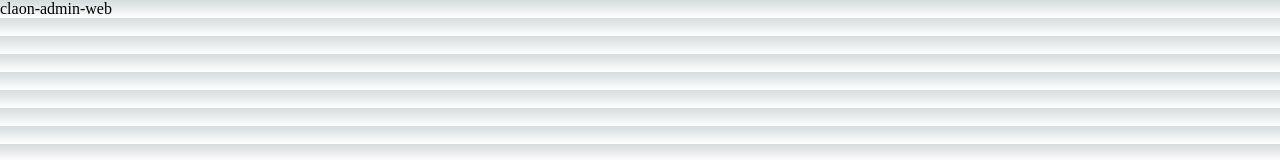
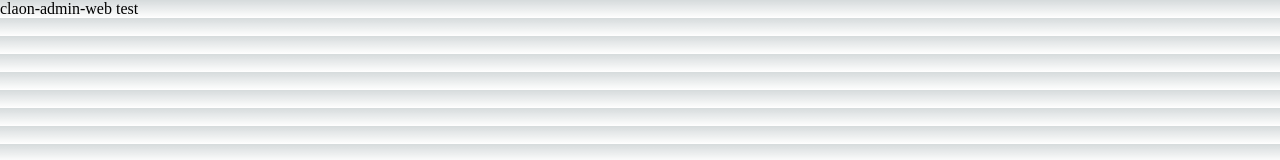
Before and after one commit to Co-Laon/claon-admin-web, a Next.js app: page / in a window 1280 px wide. Shown: the top 160 px of the page. Built offline with nearby package versions, Linux system fonts and the light colour scheme.

Commit message:
chore: 배포 테스트

```diff
--- a/src/pages/_app.tsx
+++ b/src/pages/_app.tsx
@@ -2,5 +2,5 @@ import "@/styles/globals.css";
 import type { AppProps } from "next/app";
 
 export default function App({ Component, pageProps }: AppProps) {
-  return <div>claon-admin-web</div>;
+  return <div>claon-admin-web test</div>;
 }
```
